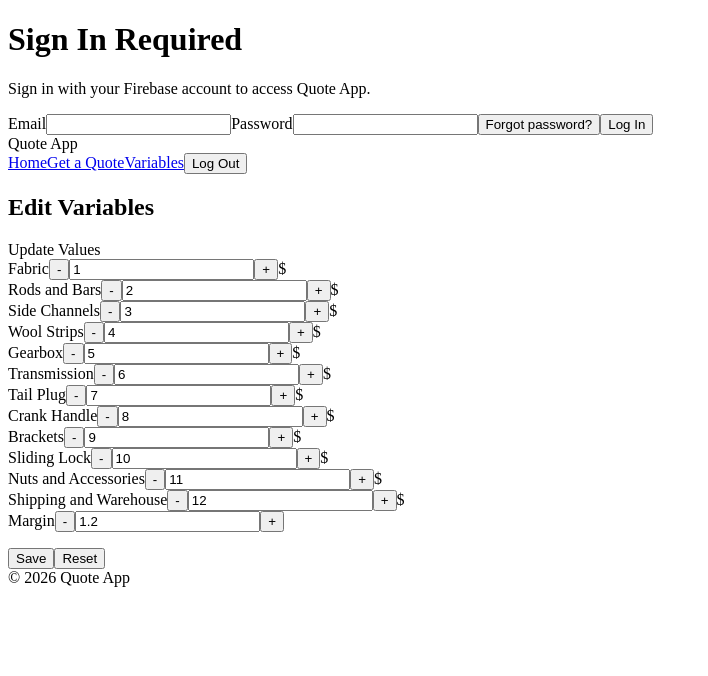
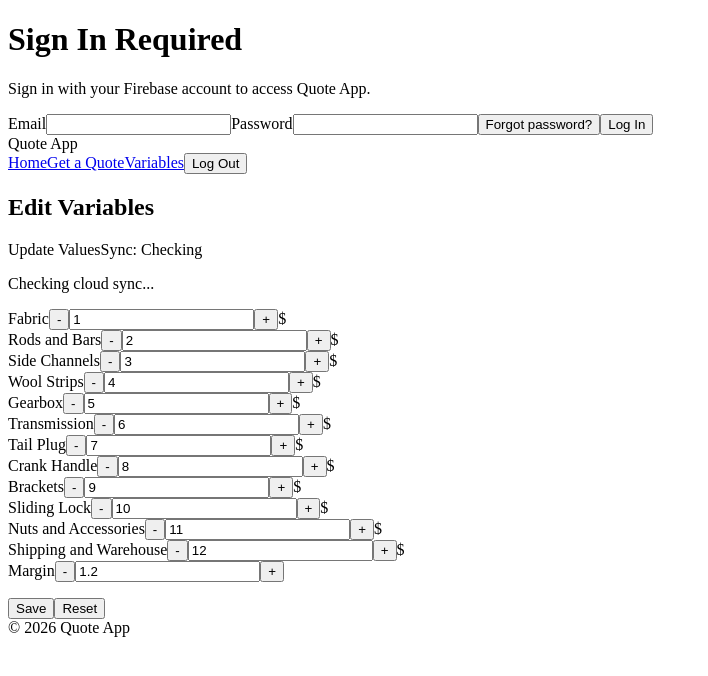
Before and after one commit to kkdecorators/Quote, a React (Vite) app: page /variables in a window 1280 px wide. Shown: the top 676 px of the page, without its empty margins (0-708 px from the left). Built offline with nearby package versions, Linux system fonts and the light colour scheme; no server answers; the database is empty; the HTML template or start-up script is replaced by a standard one.

Commit message:
feat: add sync status badge and cloud connectivity messaging

```diff
--- a/src/App.jsx
+++ b/src/App.jsx
@@ -33,6 +33,8 @@ export default function App() {
 
   const [vars, setVars] = useState(loadVars);
   const [editVars, setEditVars] = useState(loadVars);
+  const [syncStatus, setSyncStatus] = useState("checking");
+  const [syncStatusMessage, setSyncStatusMessage] = useState("Checking cloud sync...");
 
   const [meters, setMeters] = useState("");
   const [quantity, setQuantity] = useState("");
@@ -77,10 +79,23 @@ export default function App() {
         setVars(remoteVars);
         setEditVars(remoteVars);
         saveVars(remoteVars);
+        setSyncStatus("connected");
+        setSyncStatusMessage("Connected");
         return;
       }
 
-      await saveSyncedVars(vars);
+      const seedResult = await saveSyncedVars(vars);
+      if (cancelled) {
+        return;
+      }
+
+      if (seedResult.ok) {
+        setSyncStatus("connected");
+        setSyncStatusMessage("Connected");
+      } else {
+        setSyncStatus("local");
+        setSyncStatusMessage(getSyncErrorMessage(seedResult.code));
+      }
     }
 
     bootstrapVarsSync();
@@ -209,8 +224,12 @@ export default function App() {
 
     const syncResult = await saveSyncedVars(normalized);
     if (syncResult.ok) {
+      setSyncStatus("connected");
+      setSyncStatusMessage("Connected");
       window.alert("Variables updated successfully");
     } else {
+      setSyncStatus("local");
+      setSyncStatusMessage(getSyncErrorMessage(syncResult.code));
       window.alert(`Variables updated locally. ${getSyncErrorMessage(syncResult.code)}`);
     }
 
@@ -265,6 +284,8 @@ export default function App() {
               element={
                 <VarsSection
                   editVars={editVars}
+                  syncStatus={syncStatus}
+                  syncStatusMessage={syncStatusMessage}
                   onStepField={stepEditField}
                   onInputChange={updateEditField}
                   onSave={saveEditVars}
--- a/src/features/variables/components/VarsSection.jsx
+++ b/src/features/variables/components/VarsSection.jsx
@@ -2,18 +2,35 @@ import { KEYS, LABELS } from "../config/constants";
 
 export default function VarsSection({
   editVars,
+  syncStatus,
+  syncStatusMessage,
   onStepField,
   onInputChange,
   onSave,
   onCancel,
 }) {
+  const badgeLabel =
+    syncStatus === "connected"
+      ? "Sync: Connected"
+      : syncStatus === "checking"
+      ? "Sync: Checking"
+      : "Sync: Local only";
+  const badgeClass =
+    syncStatus === "connected"
+      ? "sync-badge sync-badge--connected"
+      : syncStatus === "checking"
+      ? "sync-badge sync-badge--checking"
+      : "sync-badge sync-badge--local";
+
   return (
     <section id="vars" className="page-section">
       <div className="page-content">
         <h2 className="section-heading">Edit Variables</h2>
         <div className="vars-header">
           <span>Update Values</span>
+          <span className={badgeClass}>{badgeLabel}</span>
         </div>
+        <p className="sync-note">{syncStatusMessage}</p>
         <form autoComplete="off" onSubmit={onSave}>
           <div>
             {KEYS.map((key) => (
--- a/src/styles.css
+++ b/src/styles.css
@@ -827,6 +827,42 @@ body {
   margin-bottom: 20px;
 }
 
+.sync-badge {
+  display: inline-flex;
+  align-items: center;
+  border-radius: 999px;
+  padding: 4px 10px;
+  font-size: 11px;
+  font-weight: 700;
+  letter-spacing: 0.03em;
+  text-transform: uppercase;
+}
+
+.sync-badge--connected {
+  background: #ecfdf3;
+  color: #166534;
+  border: 1px solid #86efac;
+}
+
+.sync-badge--checking {
+  background: #eff6ff;
+  color: #1d4ed8;
+  border: 1px solid #93c5fd;
+}
+
+.sync-badge--local {
+  background: #fff7ed;
+  color: #9a3412;
+  border: 1px solid #fdba74;
+}
+
+.sync-note {
+  margin-top: -10px;
+  margin-bottom: 12px;
+  color: var(--text-muted);
+  font-size: 12px;
+}
+
 .vars-table {
   width: 100%;
   border-collapse: collapse;
@@ -980,6 +1016,11 @@ body {
     font-size: 13px;
   }
 
+  .sync-badge {
+    font-size: 10px;
+    padding: 3px 8px;
+  }
+
   .edit-input {
     width: 90px;
   }
```
